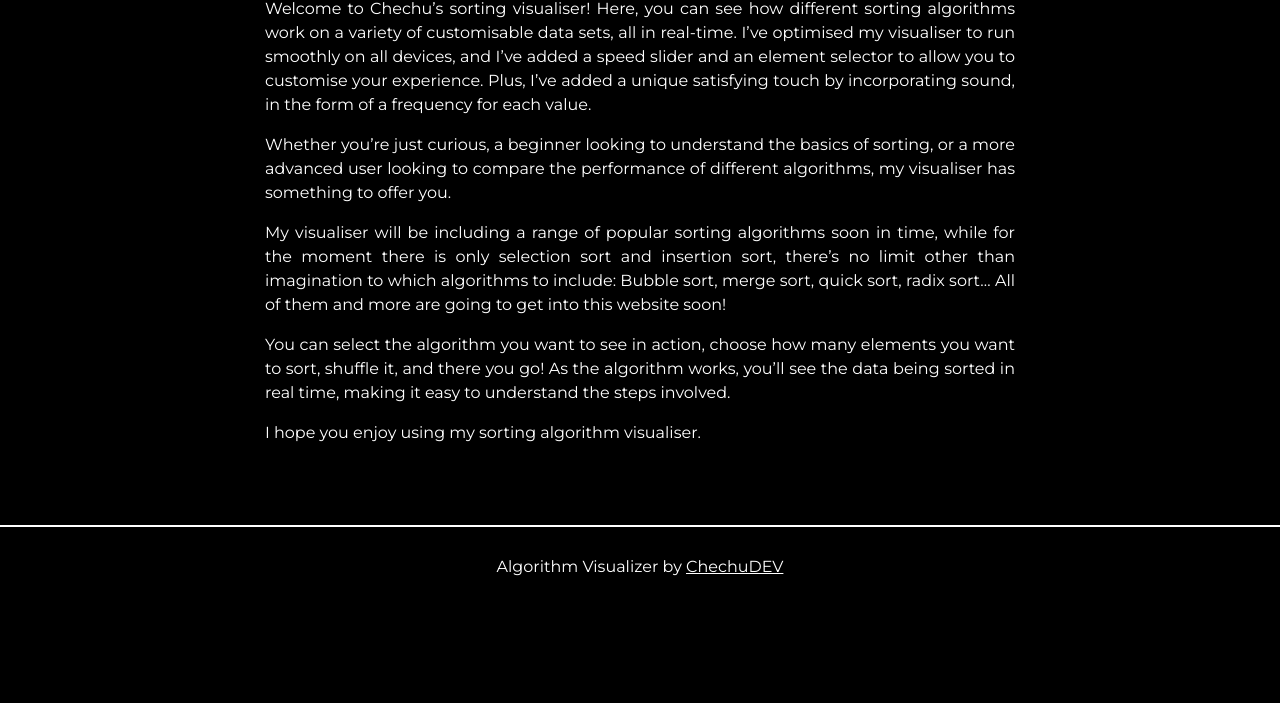
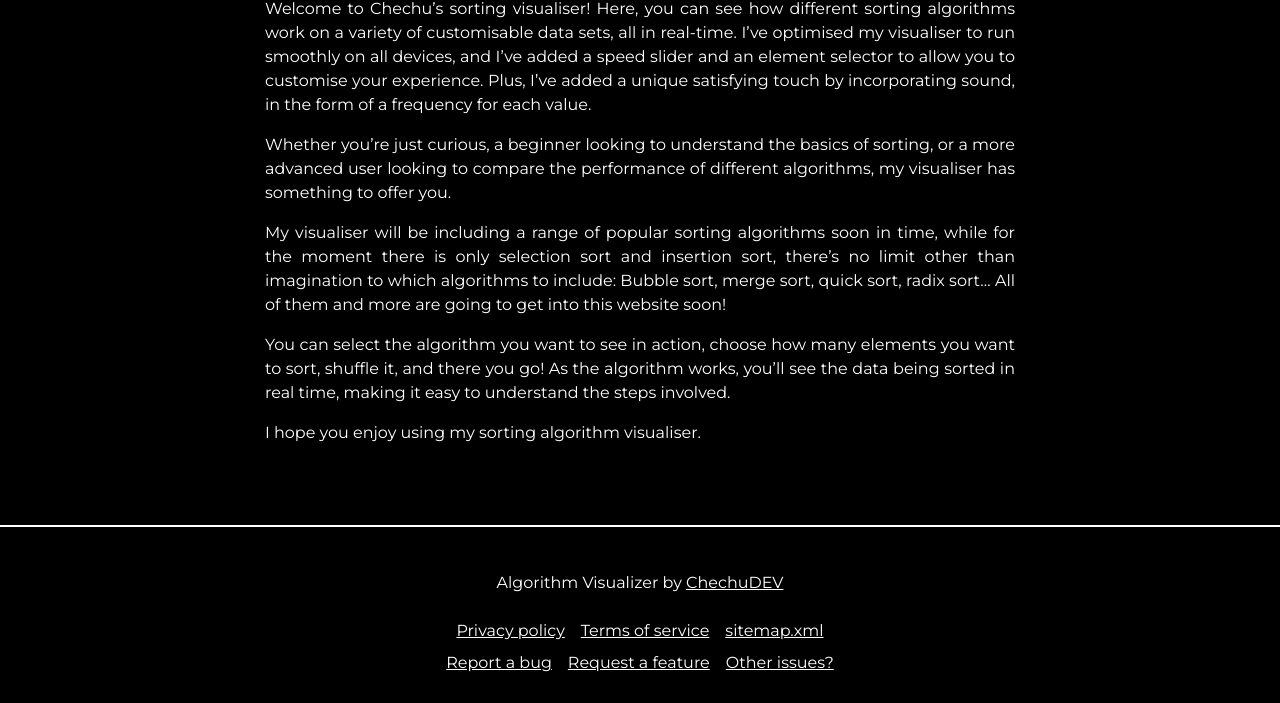
Before and after one commit to ChechuDEV/algorithm-visualiser, an Astro site: page / in a window 1280 px wide. Shown: the part 333-1036 px from the top of the page. Before the commit the page ends 940 px from the top, so only its background shows below. Built offline with nearby package versions, Linux system fonts and the light colour scheme; Astro itself is replaced by a stand-in of ours.

Commit message:
✨ Added important links

```diff
--- a/src/components/Footer.astro
+++ b/src/components/Footer.astro
@@ -2,17 +2,46 @@
   <p>
     Algorithm Visualizer by <a href="https://chechu.dev/?ref=alg-f">ChechuDEV</a
     >
+
   </p>
+   <div>
+    <a href="/privacy-policy">Privacy policy</a>
+    <a href="/terms-of-service">Terms of service</a>
+    <a href="/sitemap-index.xml">sitemap.xml</a>
+    </div>
+    <div>
+         <a href="https://github.com/ChechuDEV/algorithm-visualiser/issues/new?assignees=&labels=&template=bug_report.md&title=">Report a bug</a>
+    <a href="https://github.com/ChechuDEV/algorithm-visualiser/issues/new?assignees=&labels=&template=feature_request.md&title=">Request a feature</a>
+    <a href="https://github.com/ChechuDEV/algorithm-visualiser/issues/new/choose">Other issues?</a>
+    </div>
+
+
 </footer>
 
-<style>
+<style lang="scss">
   footer {
     width: 100%;
     background-color: #000;
-    padding: 1em 0em;
+    padding: 2em 0em;
     text-align: center;
     border-top: #fff solid 2px;
     line-height: 1rem;
     margin-top: 2em;
+    display: flex;
+    justify-content: center;
+    align-items: center;
+    flex-direction: column;
+    gap:1em;
+    div {
+        display: flex;
+        justify-content: center;
+    align-items: center;
+    flex-direction: row;
+
+    gap: 1em;
+     @media (max-width: 764px) {
+           flex-direction: column;
+    }
+    }
   }
 </style>
```
